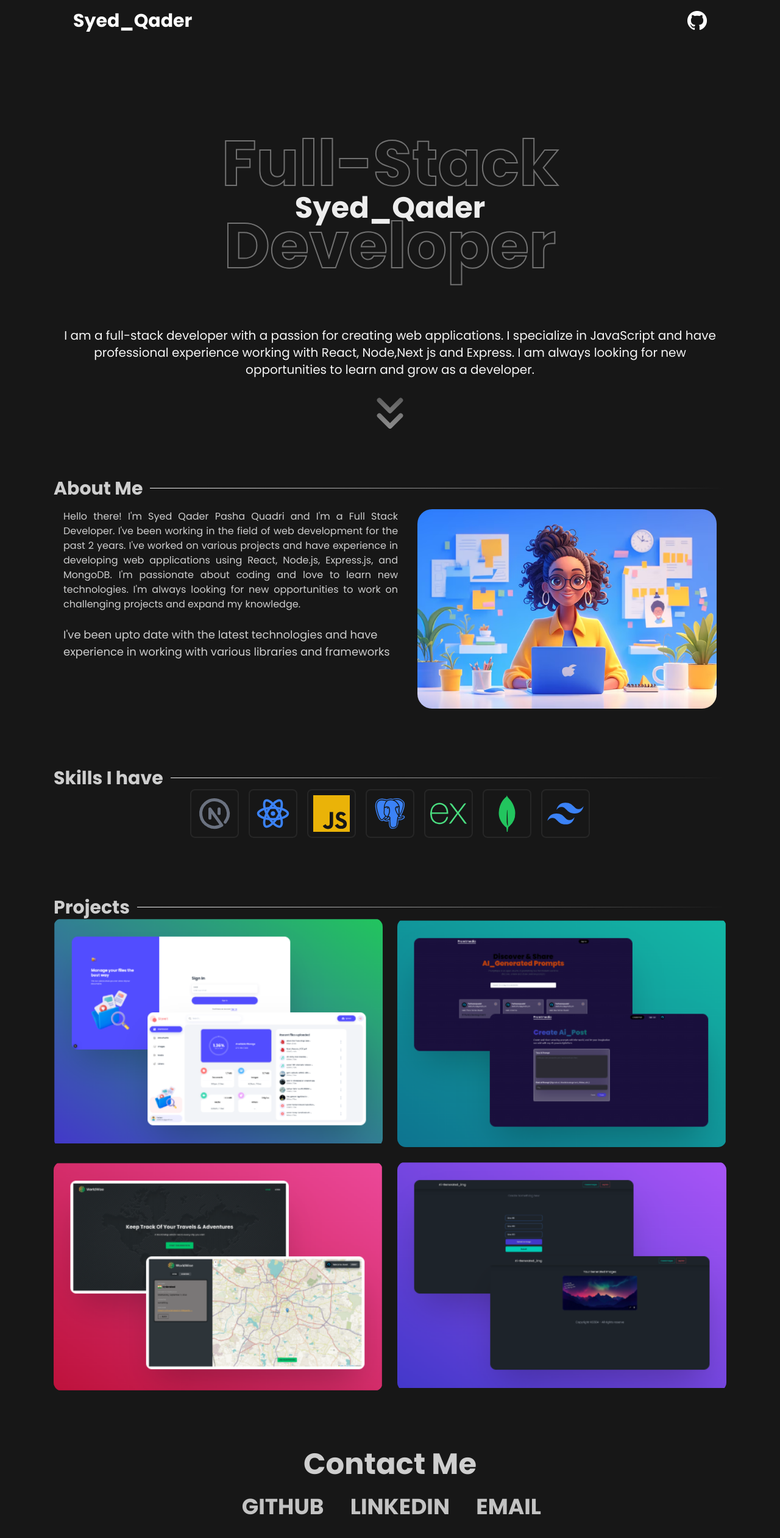
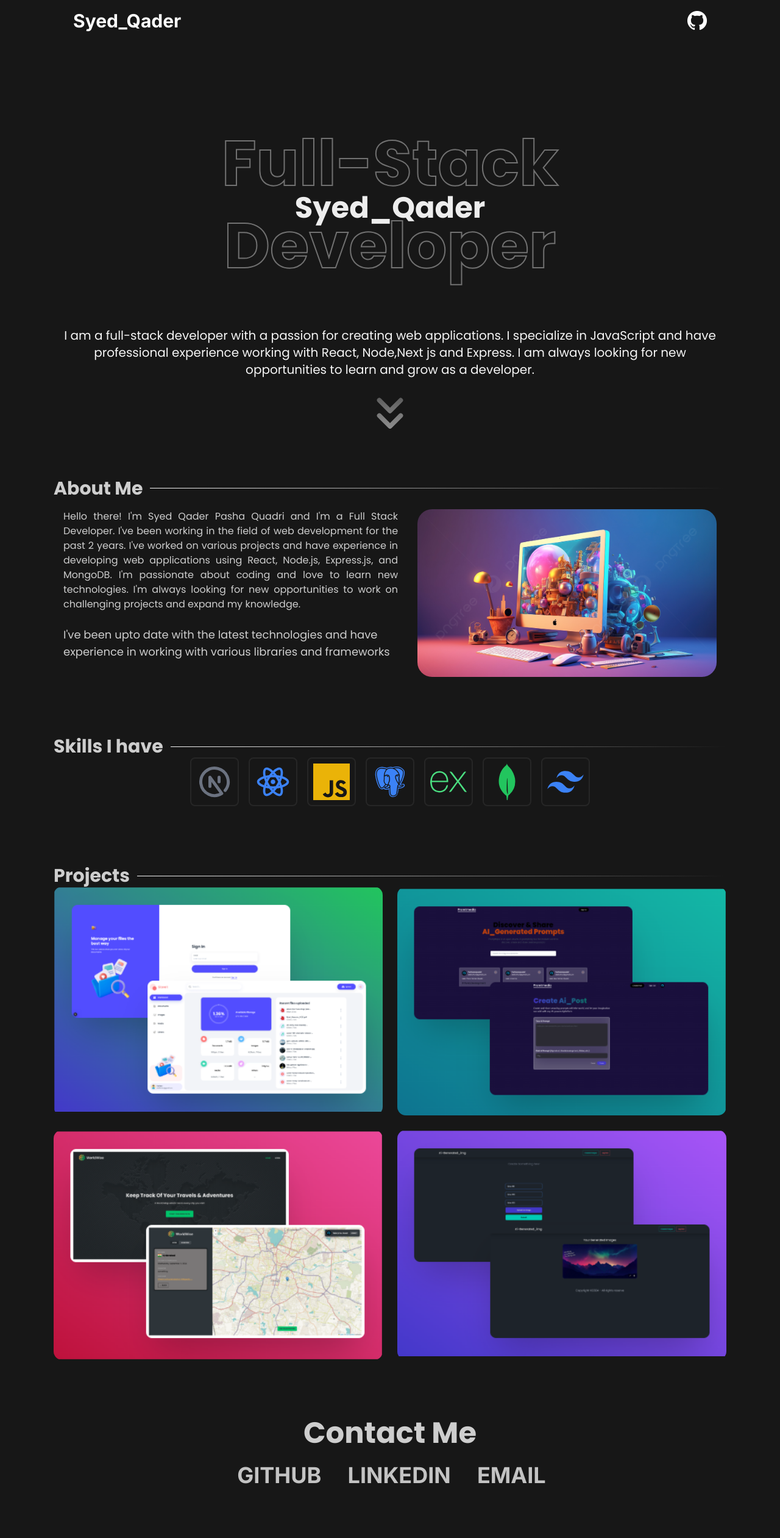
Before and after one commit to FarhanQuadri25/My_portfolio, a Next.js app: page / in a window 1280 px wide. Shown: the top 2522 px of the page at 61% size. After the commit the page ends 2477 px from the top, so only its background shows below. Built offline with nearby package versions, Linux system fonts and the light colour scheme.

Commit message:
new-img-2-commit

```diff
--- a/app/layout.tsx
+++ b/app/layout.tsx
@@ -1,11 +1,17 @@
 import type { Metadata } from "next";
-import { Poppins } from "next/font/google";
+import { Poppins, Inter } from "next/font/google";
 import "./globals.css";
 
 const poppins = Poppins({
   weight: ["100", "200", "300", "400", "500", "600", "700", "800", "900"],
   subsets: ["latin"],
   variable: "--font-poppins",
+});
+
+const inter = Inter({
+  weight: ["100", "200", "300", "400", "500", "600", "700", "800", "900"],
+  subsets: ["latin"],
+  variable: "--font-inter",
 });
 
 export const metadata: Metadata = {
@@ -20,7 +26,7 @@ export default function RootLayout({
 }>) {
   return (
     <html lang="en">
-      <body className={`${poppins.variable} antialiased`}>{children}</body>
+      <body className={`${poppins.variable} ${inter.variable} antialiased`}>{children}</body>
     </html>
   );
 }
--- a/components/about/About.tsx
+++ b/components/about/About.tsx
@@ -57,7 +57,7 @@ const About = () => {
           viewport={{ once: true, amount: 0.7 }}
         >
           <Image
-            src="/img/portfolio-img.avif"
+            src="/img/computer-portfolio.jpg"
             alt="portfolio-photo"
             width={1200}
             height={800}
--- a/components/contact/Contact.tsx
+++ b/components/contact/Contact.tsx
@@ -8,7 +8,7 @@ type LinkProps = {
 };
 const Links: React.FC<LinkProps> = ({ href, name }) => {
   return (
-    <div className="font-poppins font-bold sm:text-3xl md:text-4xl ml-6">
+    <div className="font-inter font-bold sm:text-3xl md:text-4xl ml-6">
       <a className="hrefs" href={href} target="_blank" rel="noreferrer">
         <span>{name}</span> <ArrowSide />
       </a>
--- a/components/nav/Nav.tsx
+++ b/components/nav/Nav.tsx
@@ -3,8 +3,6 @@
 import GitHub from "@/svg/GitHub";
 import Link from "next/link";
 import { motion } from "motion/react";
-
-
 
 const Nav = () => {
   return (
@@ -19,7 +17,7 @@ const Nav = () => {
               delay: 0.5,
               type: "tween",
             }}
-            className={`font-poppins font-bold text-white text-3xl`}
+            className={`font-inter font-bold text-white text-3xl`}
           >
             Syed_Qader
           </motion.p>
--- a/tailwind.config.ts
+++ b/tailwind.config.ts
@@ -10,6 +10,7 @@ export default {
     extend: {
       fontFamily: {
         poppins: ["Poppins", "sans-serif"],
+        inter:["Inter", "sans-serif"],
       }
     },
   },
```
Also changed, not shown: public/img/computer-portfolio.jpg (added).
